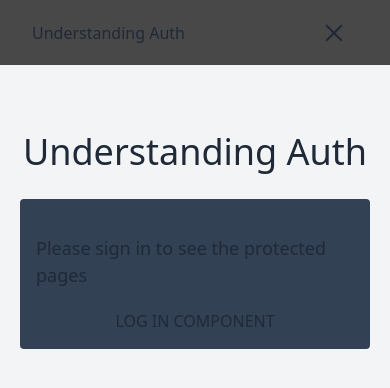
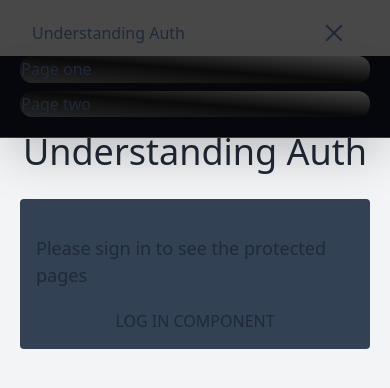
Before and after one commit to PaulHaze/understading-auth-template, a Next.js app: page / in a window 390 px wide. Both pictures are taken after a click on the button 334 px from the left and 32 px from the top of the page. Shown: the top 388 px of the page. Built offline with nearby package versions, Linux system fonts and the light colour scheme.

Commit message:
feat: add basic links to mobile menu

```diff
--- a/src/components/navigation/MobileMenu.tsx
+++ b/src/components/navigation/MobileMenu.tsx
@@ -1,14 +1,33 @@
 'use client';
+
+import { useState, useRef } from 'react';
+import Link from 'next/link';
+import { useClickAway } from 'react-use';
+
+// import { AnimatePresence, motion } from 'framer-motion';
 
 import Hamburger from 'hamburger-react';
 
-import { useState } from 'react';
-
 export function MobileMenu() {
   const [isOpen, setOpen] = useState(false);
+  const ref = useRef(null);
+
+  useClickAway(ref, () => setOpen(false));
   return (
-    <div className="sm:hidden">
+    <div ref={ref} className="sm:hidden">
       <Hamburger toggled={isOpen} toggle={setOpen} size={22} />
+      {isOpen && (
+        <div className="fixed left-0 right-0 top-[3.5rem] border-b border-b-white/20 bg-[#05070C] p-5 pt-0 shadow-2xl">
+          <ul className="grid gap-2">
+            <li className="w-full rounded-xl bg-gradient-to-tr from-neutral-800 via-neutral-950 to-neutral-700 p-[0.08rem]">
+              <Link href="/protected-one">Page one</Link>
+            </li>
+            <li className="w-full rounded-xl bg-gradient-to-tr from-neutral-800 via-neutral-950 to-neutral-700 p-[0.08rem]">
+              <Link href="/protected-two">Page two</Link>
+            </li>
+          </ul>
+        </div>
+      )}
     </div>
   );
 }
```
